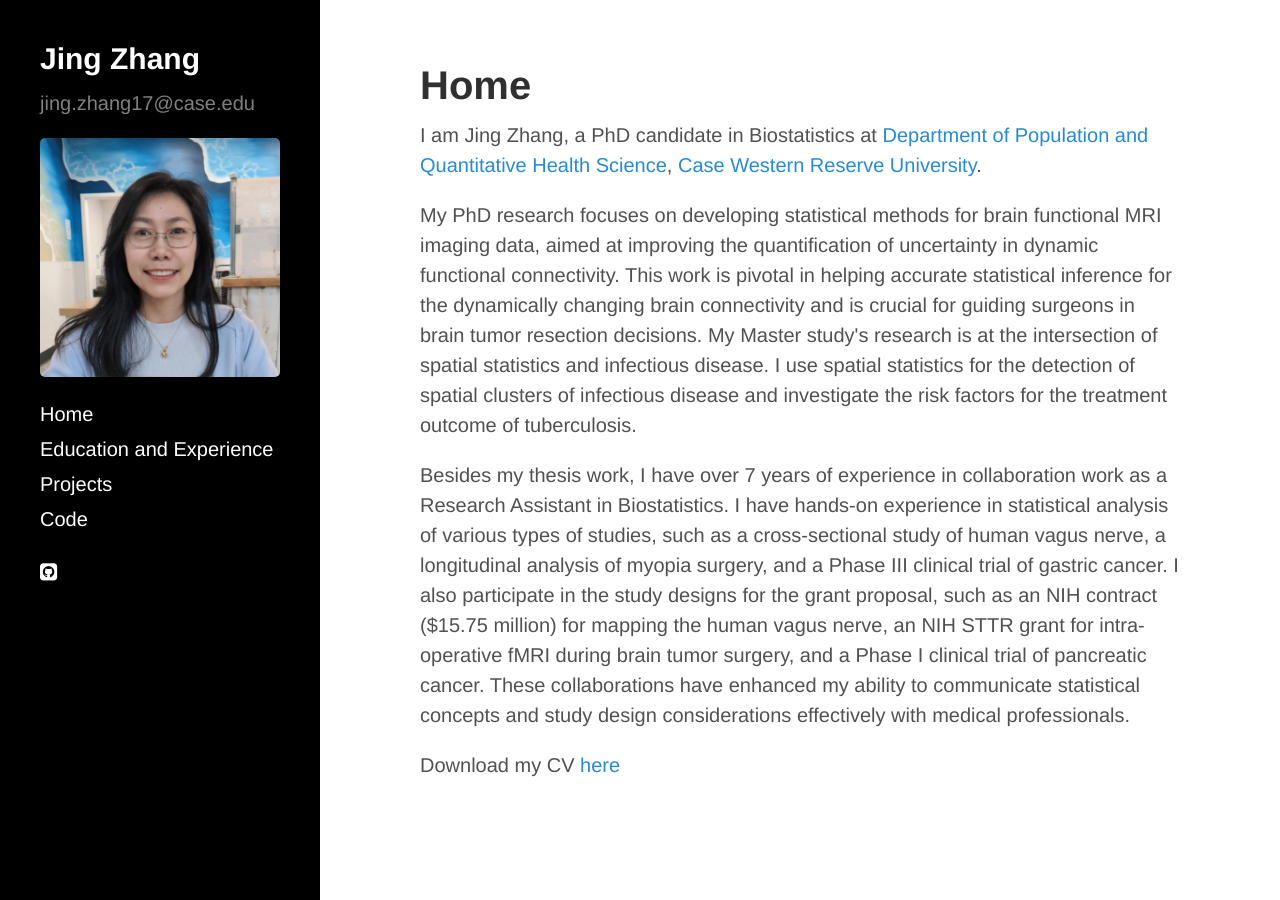
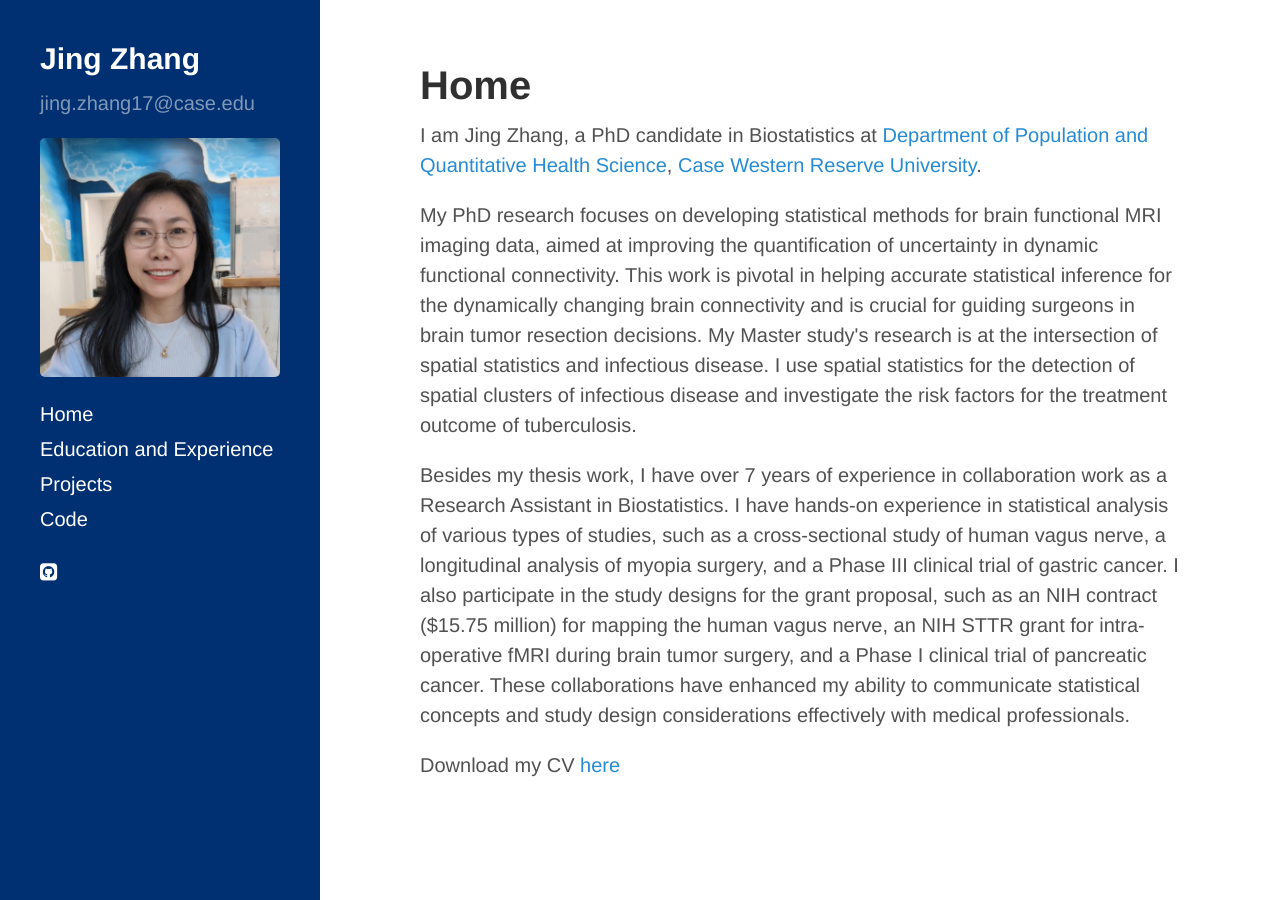
Before and after one commit to jingzhang1/jingzhang1.github.io, a Jekyll site: the page built from index.md, in a window 1280 px wide. Built offline with Jekyll 4.4.1, drawn with Linux system fonts in a browser that asks for light colours; nearby versions of some CDN libraries.

Commit message:
Update hyde.css

```diff
--- a/public/css/hyde.css
+++ b/public/css/hyde.css
@@ -39,7 +39,7 @@ html {
   text-align: center;
   padding: 2rem 1rem;
   color: rgba(255,255,255,.5);
-  background-color: #000000;
+  background-color: #003071;
 }
 @media (min-width: 48em) {
   .sidebar {
```
